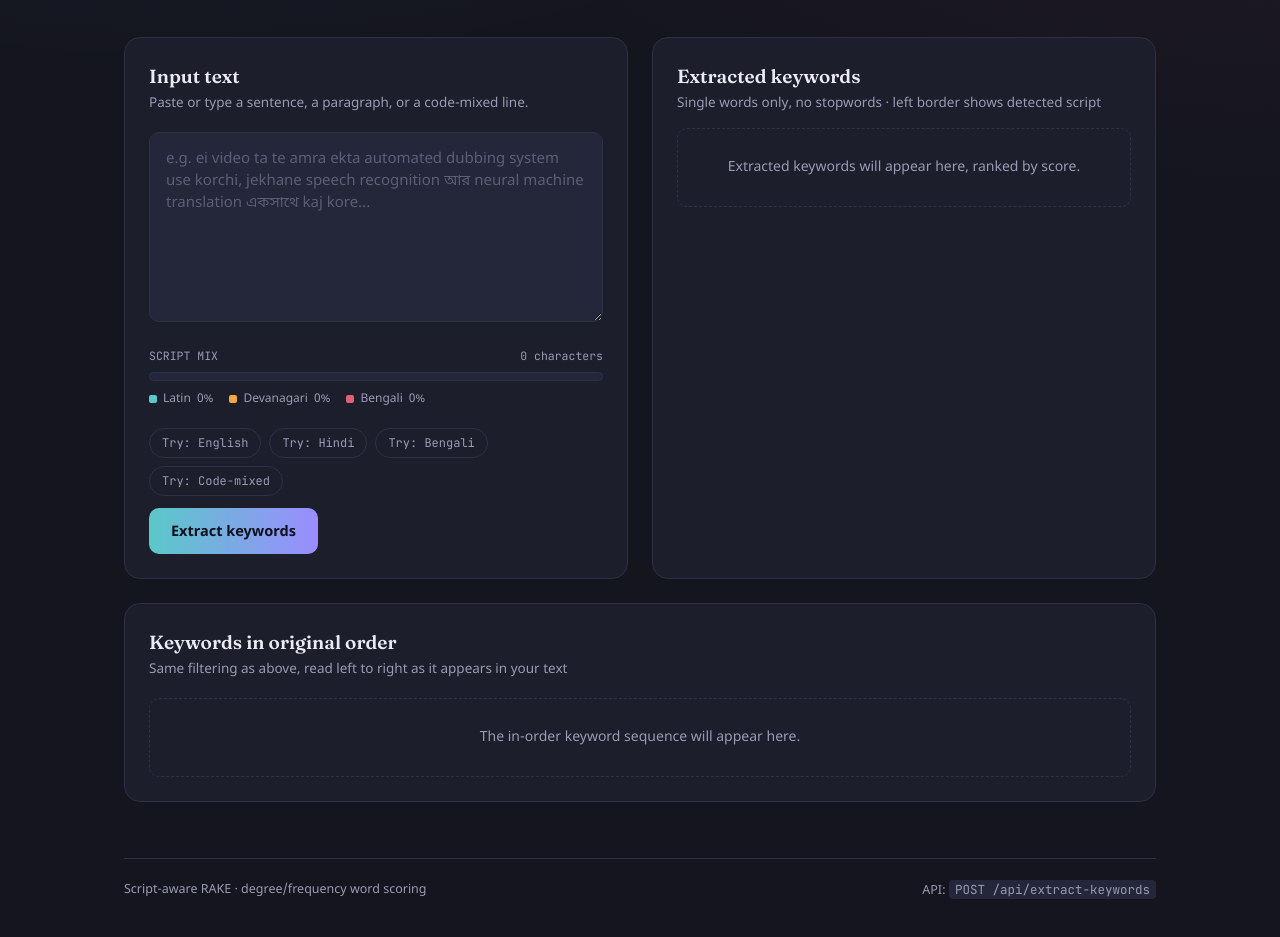
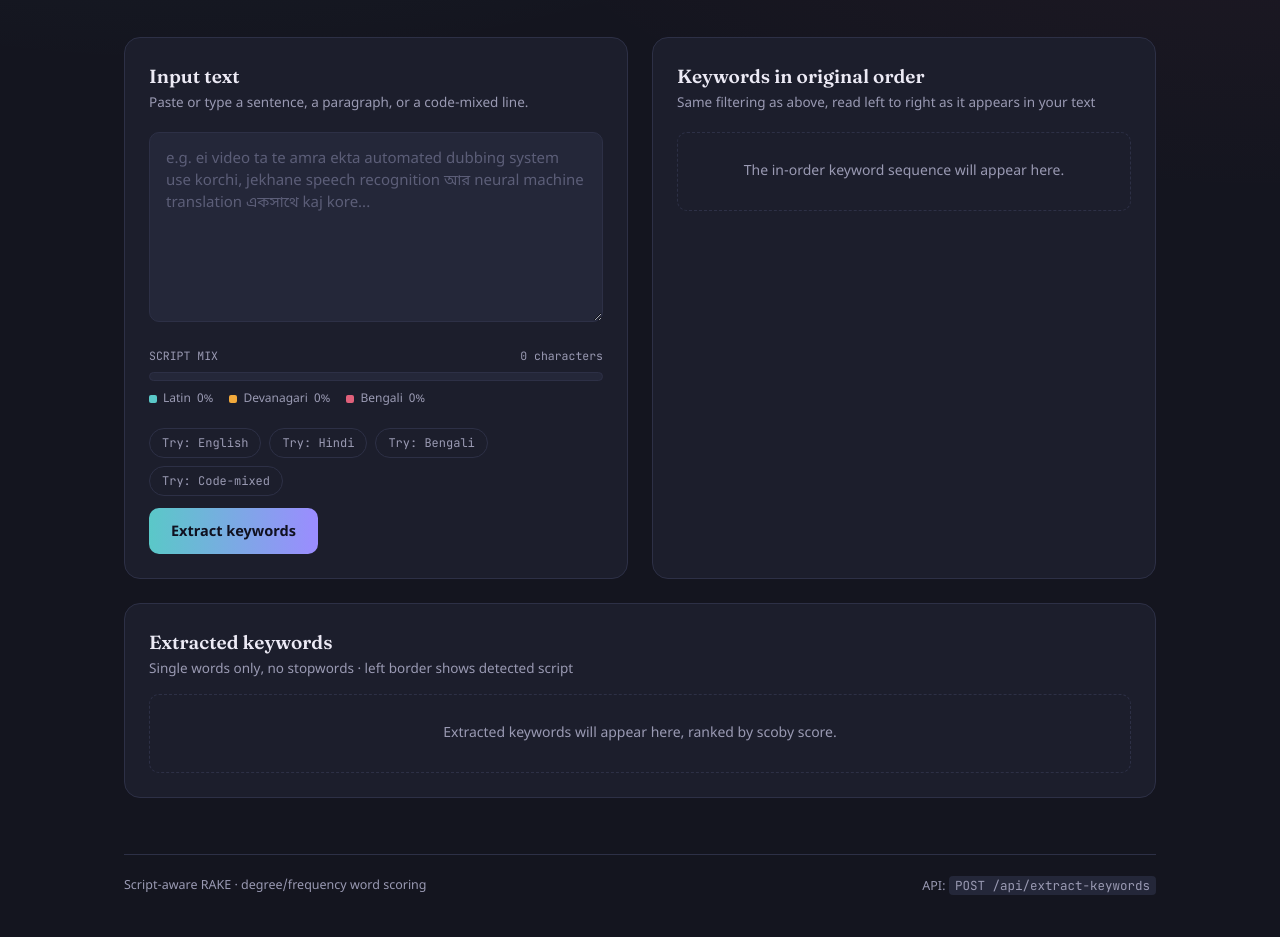
Before and after one commit to sagnikkkkkkkk/Nativox, a plain HTML site: page 3. Text to Keyword/frontend/index.html in a window 1280 px wide. Shown: the part 303-1240 px from the top of the page. Drawn offline with Linux system fonts and the light colour scheme.

Commit message:
Describe what you changed

```diff
--- a/3. Text to Keyword/frontend/index.html
+++ b/3. Text to Keyword/frontend/index.html
@@ -374,20 +374,20 @@
       </div>
     </section>
 
-    <section class="panel" id="results-panel">
-      <h2>Extracted keywords</h2>
-      <p class="panel-sub">Single words only, no stopwords · left border shows detected script</p>
-      <div id="results-container">
-        <div class="empty-state">Extracted keywords will appear here, ranked by score.</div>
+    <section class="panel" id="sequence-panel">
+      <h2>Keywords in original order</h2>
+      <p class="panel-sub">Same filtering as above, read left to right as it appears in your text</p>
+      <div id="sequence-container">
+        <div class="empty-state">The in-order keyword sequence will appear here.</div>
       </div>
     </section>
   </div>
 
-  <section class="panel" id="sequence-panel" style="margin-top:24px;">
-    <h2>Keywords in original order</h2>
-    <p class="panel-sub">Same filtering as above, read left to right as it appears in your text</p>
-    <div id="sequence-container">
-      <div class="empty-state">The in-order keyword sequence will appear here.</div>
+  <section class="panel" id="results-panel" style="margin-top:24px;">
+    <h2>Extracted keywords</h2>
+    <p class="panel-sub">Single words only, no stopwords · left border shows detected script</p>
+    <div id="results-container">
+      <div class="empty-state">Extracted keywords will appear here, ranked by scoby score.</div>
     </div>
   </section>
 
```
